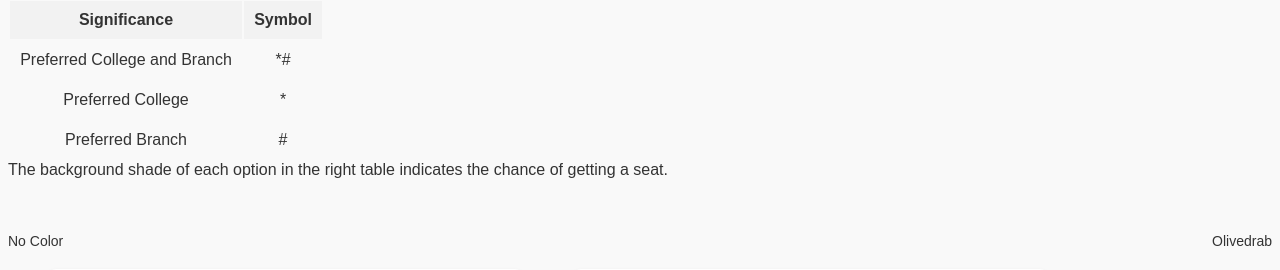
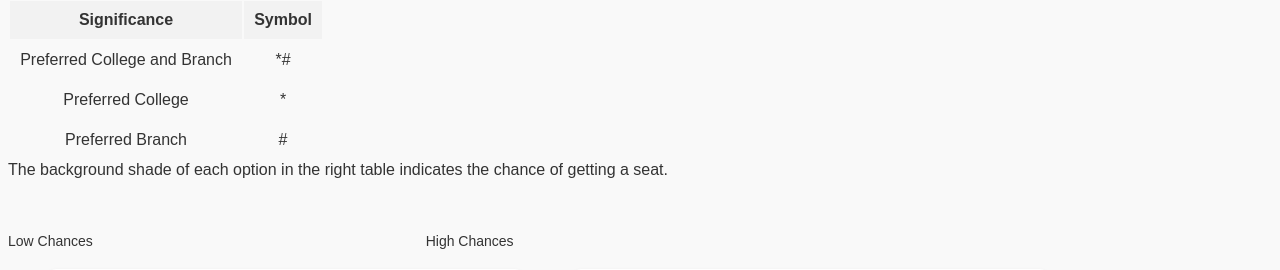
Before and after one commit to nihit-agarwal/flask-fire-counseling, a Flask app: template server/src/templates/result.html in a window 1280 px wide. Shown: the part 128-398 px from the top of the page. Run offline with Flask 3, Linux system fonts and the light colour scheme; the template is opened without the code that fills it, so the values that code supplies are empty.

Commit message:
Modify color scale .

```diff
--- a/server/src/templates/result.html
+++ b/server/src/templates/result.html
@@ -33,8 +33,8 @@
 
     The background shade of each option in the right table indicates the chance of getting a seat.
     <div class="color-scale">
-      <span class="label-left">No Color</span>
-      <span class="label-right">Olivedrab</span>
+      <span class="label-left">Low Chances</span>
+      <span class="label-right">High Chances</span>
     </div>
 
     <div class="container">
--- a/static/resultStyles.css
+++ b/static/resultStyles.css
@@ -115,7 +115,7 @@ tr:nth-child(even) {
 
 .color-scale {
   position: relative;
-  width: 100%;
+  width: 40%;
   height: 50px;
   background: linear-gradient(to right, transparent, mintgreen, seagreen, olivedrab);
 }
```
